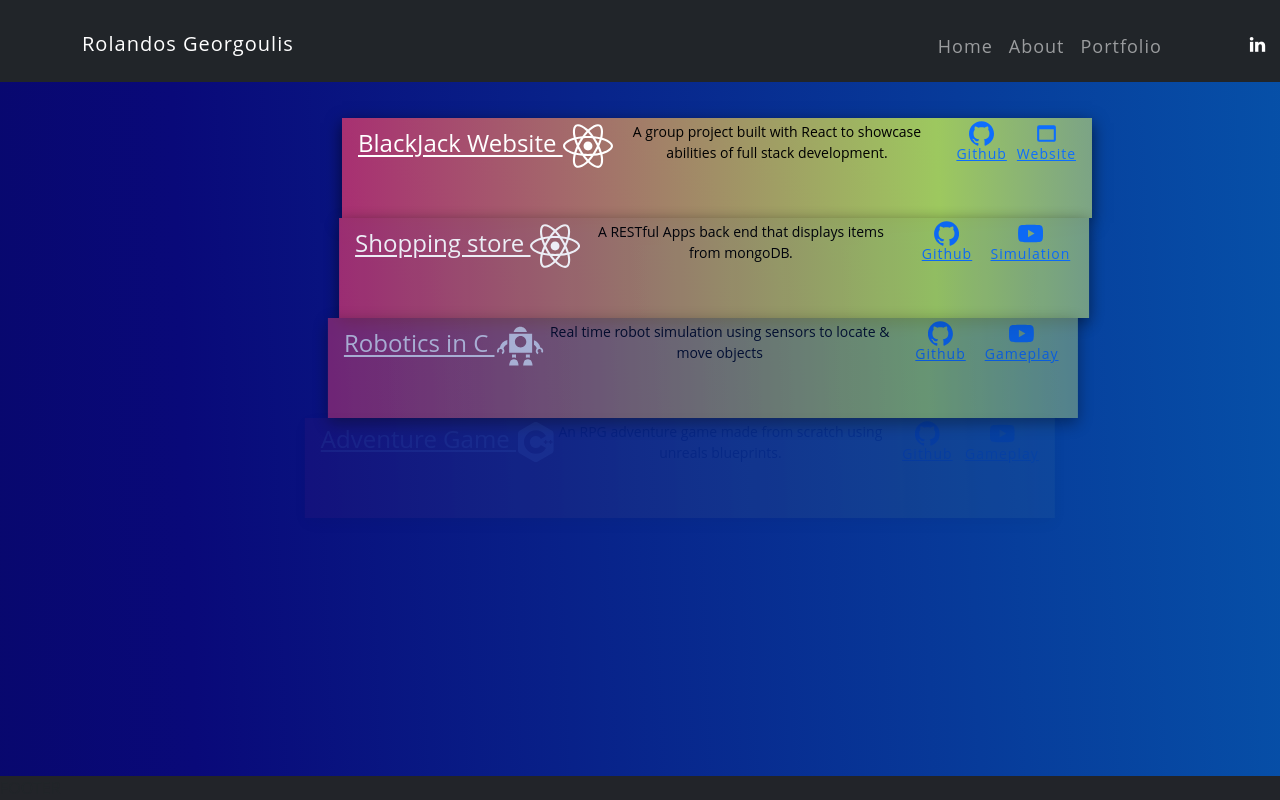
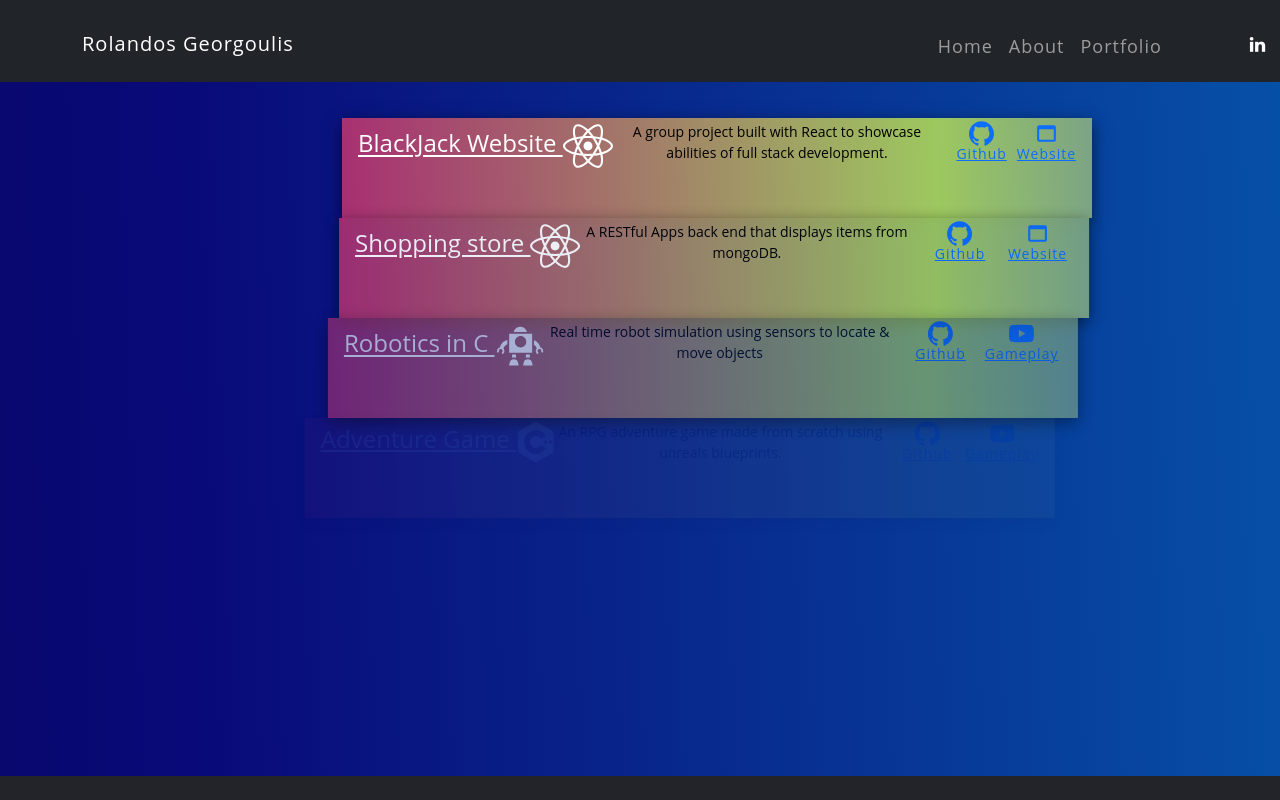
Before and after one commit to RolandosG/portfolioSite, a React (Create React App) app: page /Portfolio in a window 1280 px wide. Built offline with nearby package versions, Linux system fonts and the light colour scheme.

Commit message:
portfolio updated 1.16

```diff
--- a/src/pages/Portfolio.js
+++ b/src/pages/Portfolio.js
@@ -51,7 +51,7 @@ const Portfolio = () => {
             <div className='title'>Shopping store <FaReact  size={'50px'}/></div>
             <div className='desc'>A RESTful Apps back end that displays items from mongoDB.
             <a style={{marginLeft: '15px'}} href="https://github.com/RolandosG/backend" target="_blank" rel="noopener noreferrer"><SiGithub  size={'25px'}/>Github</a>
-            <a style={{marginLeft: '10px'}} href="https://storepage-back-end.herokuapp.com/products" target="_blank" rel="noopener noreferrer"><SiYoutube size={'25px'}/>Simulation</a>
+            <a style={{marginLeft: '10px'}} href="https://storepage-back-end.herokuapp.com/products" target="_blank" rel="noopener noreferrer"><MdWebAsset size={'25px'}/>Website</a>
             </div>
           </li>
            </div>
```
